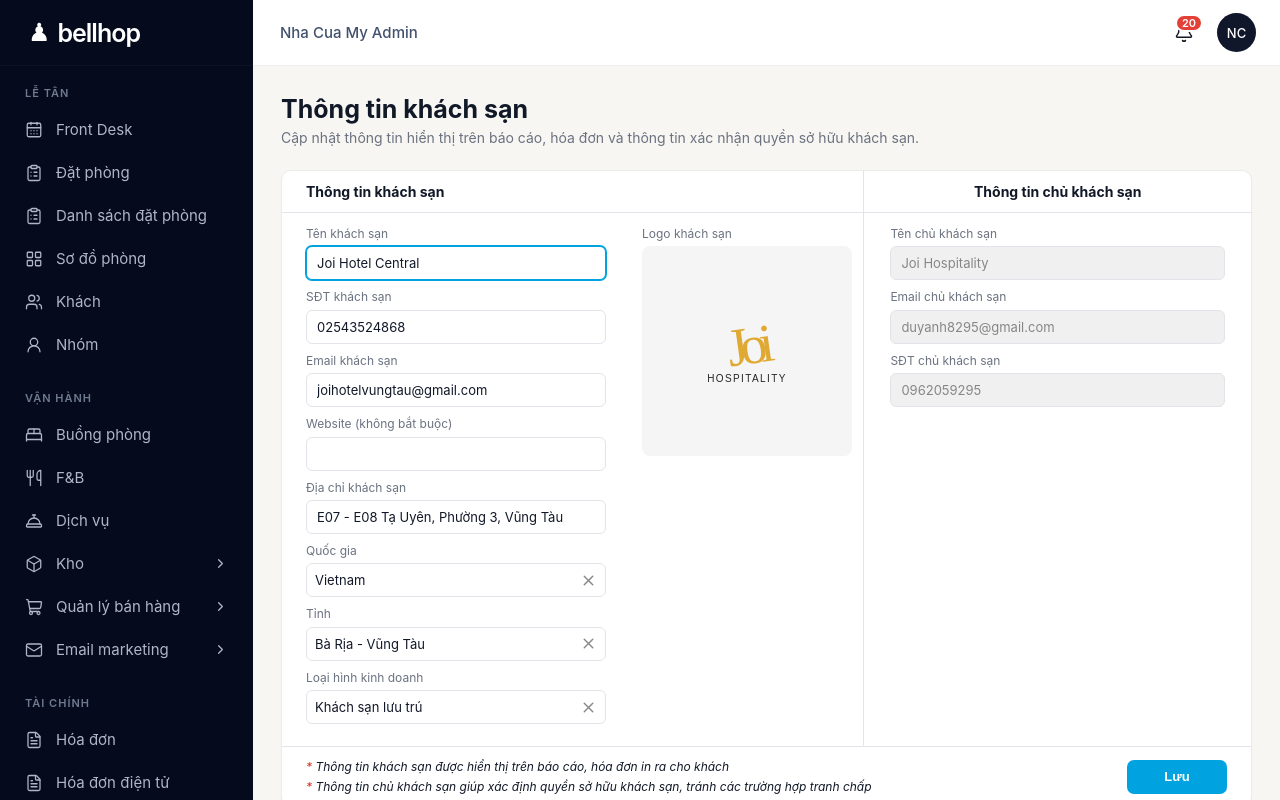
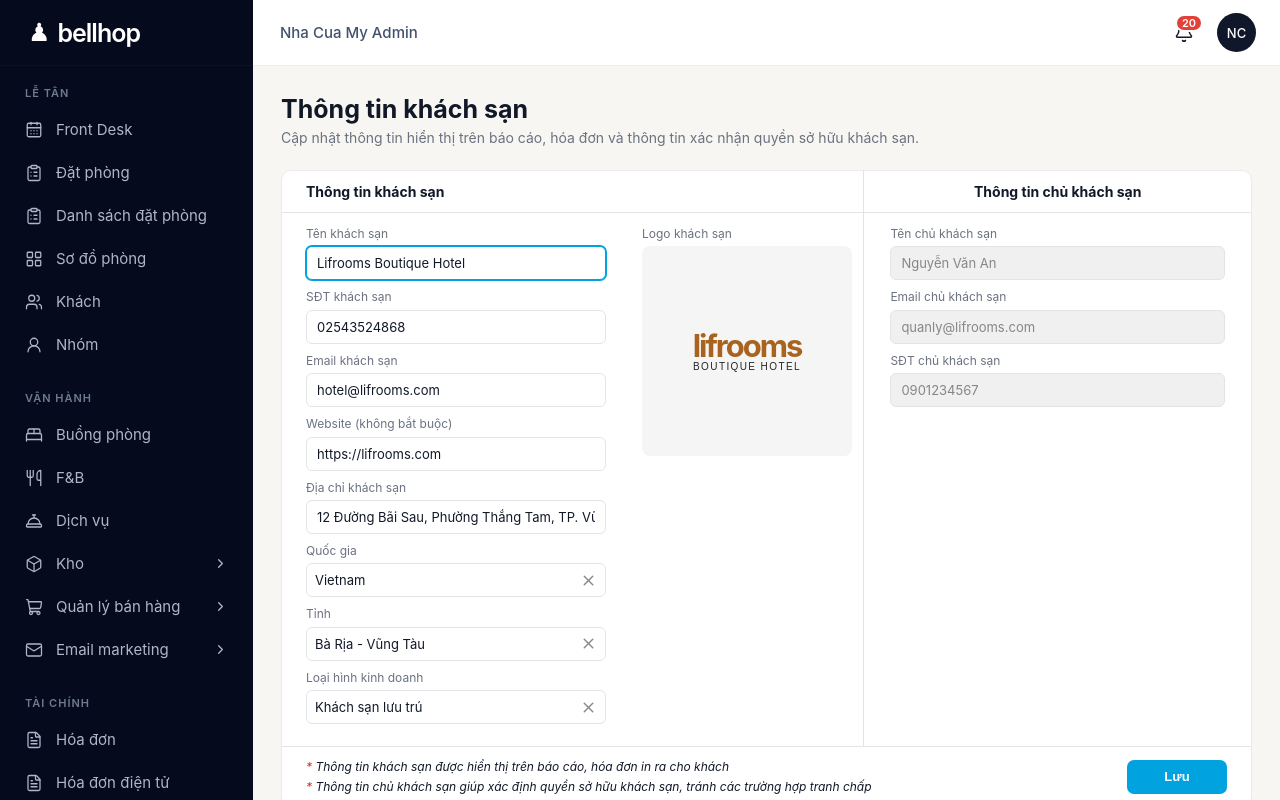
Before and after one commit to duynhatjoy-cyber/PMS-System, a React (Vite) app: page /cau-hinh/thong-tin-khach-san in a window 1280 px wide. Built offline with nearby package versions, Linux system fonts and the light colour scheme.

Commit message:
Update Cấu hình

```diff
--- a/src/data/settingsData.js
+++ b/src/data/settingsData.js
@@ -13,18 +13,18 @@ export const TIMEZONES = ["Asia/Ho_Chi_Minh (UTC+7)", "Asia/Bangkok (UTC+7)", "A
 export const LANGUAGES = ["Tiếng Việt", "English"];
 
 export const INITIAL_HOTEL_PROFILE = {
-  name: "Joi Hotel Central",
+  name: "Lifrooms Boutique Hotel",
   phone: "02543524868",
-  email: "joihotelvungtau@gmail.com",
-  website: "",
-  address: "E07 - E08 Tạ Uyên, Phường 3, Vũng Tàu",
+  email: "hotel@lifrooms.com",
+  website: "https://lifrooms.com",
+  address: "12 Đường Bãi Sau, Phường Thắng Tam, TP. Vũng Tàu",
   country: "Vietnam",
   province: "Bà Rịa - Vũng Tàu",
   businessType: "Khách sạn lưu trú",
   logo: "",
-  ownerName: "Joi Hospitality",
-  ownerEmail: "duyanh8295@gmail.com",
-  ownerPhone: "0962059295",
+  ownerName: "Nguyễn Văn An",
+  ownerEmail: "quanly@lifrooms.com",
+  ownerPhone: "0901234567",
 };
 
 // =========================
--- a/src/pages/QrPaymentConfig/QrPaymentConfig.jsx
+++ b/src/pages/QrPaymentConfig/QrPaymentConfig.jsx
@@ -14,7 +14,7 @@ const PROVIDERS = [
     label: "Mã VietQR (BIDV)",
     title: "Kết nối Mã VietQR (BIDV)",
     fields: ["serviceCode", "serviceId", "accountName", "merchantId"],
-    defaults: { serviceCode: "9648599", serviceId: "04D024", accountName: "Joi Hospitality", merchantId: "8600088604" },
+    defaults: { serviceCode: "9648599", serviceId: "04D024", accountName: "Lifrooms Boutique Hotel", merchantId: "8600088604" },
   },
   {
     key: "abbank",
@@ -64,13 +64,13 @@ function RegistrationPanel() {
       <h2>Đăng ký</h2>
       <div className={styles.registrationBody}>
         <h3>Thông tin khách sạn</h3>
-        <label><span>Tên khách sạn</span><input disabled value="Joi Hotel Central" /></label>
-        <label><span>Mã số thuế</span><input value="3502468448" readOnly /></label>
+        <label><span>Tên khách sạn</span><input disabled value="Lifrooms Boutique Hotel" /></label>
+        <label><span>Mã số thuế</span><input value="0102345678" readOnly /></label>
         <h3>Địa chỉ</h3>
         <label><span>Quốc gia</span><ClearableValue value={country} onClear={() => setCountry("")} /></label>
         <label><span>Tỉnh</span><ClearableValue value={province} onClear={() => setProvince("")} /></label>
         <label><span>Quận - Huyện</span><input value="Vũng Tàu" readOnly /></label>
-        <label><span>Địa chỉ khách sạn</span><input value="E07 - E08 Tạ Uyên, Phường 3, Vũng Tàu" readOnly /></label>
+        <label><span>Địa chỉ khách sạn</span><input value="12 Đường Bãi Sau, Phường Thắng Tam, TP. Vũng Tàu" readOnly /></label>
       </div>
     </section>
   );
--- a/src/pages/Settings/Settings.module.css
+++ b/src/pages/Settings/Settings.module.css
@@ -276,13 +276,12 @@
 }
 
 .logoScript {
-  color: #dfa934;
-  font-family: "Segoe Script", cursive;
-  font-size: 54px;
-  font-weight: 300;
-  letter-spacing: -8px;
+  color: var(--fd-primary);
+  font-family: Inter, "Segoe UI", sans-serif;
+  font-size: 31px;
+  font-weight: 700;
+  letter-spacing: -2px;
   line-height: 1;
-  transform: rotate(-8deg);
 }
 
 .logoEdit {
--- a/src/pages/Settings/components/HotelProfilePanel.jsx
+++ b/src/pages/Settings/components/HotelProfilePanel.jsx
@@ -49,8 +49,8 @@ function HotelLogo({ src, onChange }) {
           <img src={src} alt="Logo khách sạn" />
         ) : (
           <span className={styles.logoPlaceholder}>
-            <span className={styles.logoScript}>Joi</span>
-            <span>HOSPITALITY</span>
+            <span className={styles.logoScript}>lifrooms</span>
+            <span>BOUTIQUE HOTEL</span>
             <span className={styles.logoEdit}><ImagePlus size={16} /> Thay logo</span>
           </span>
         )}
```
